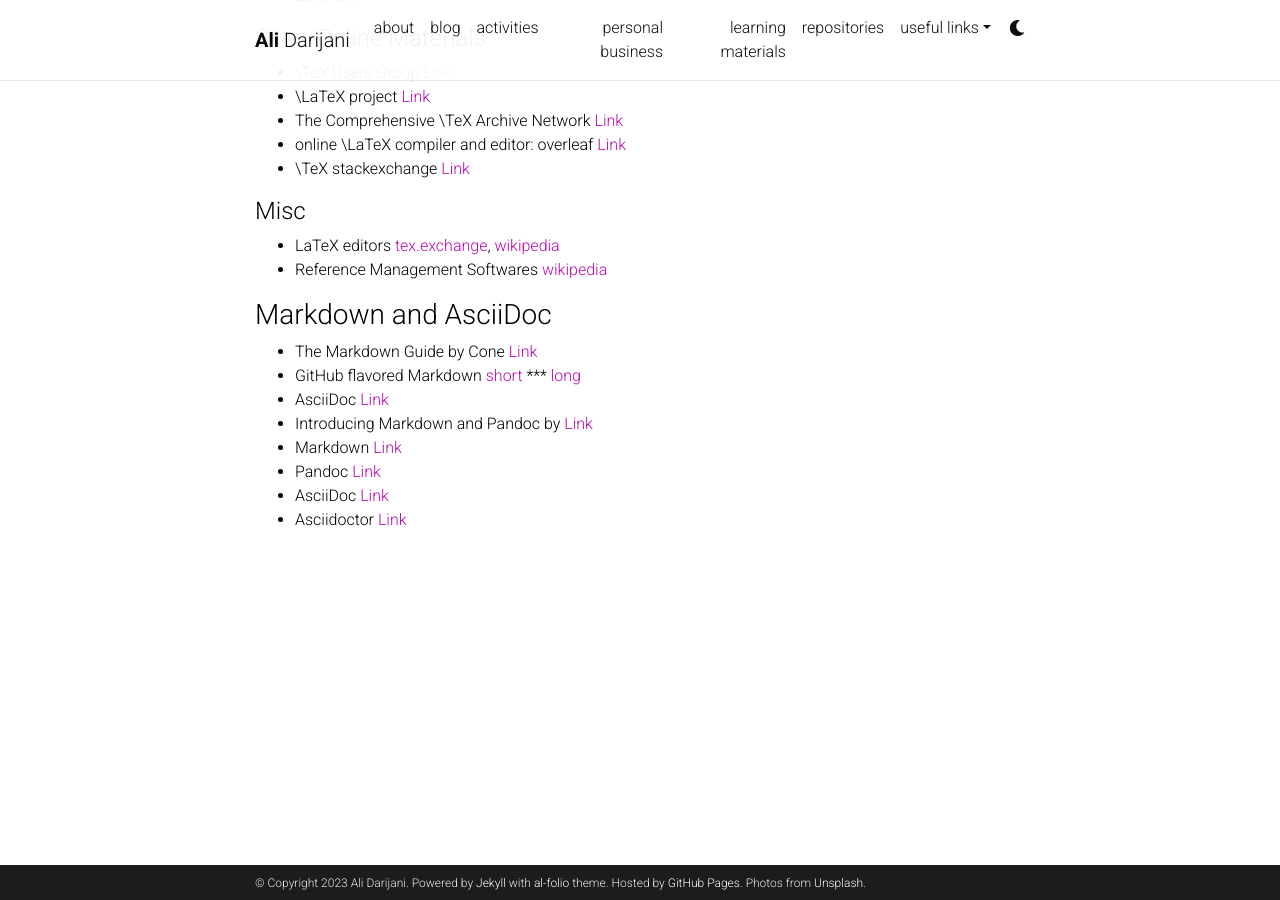
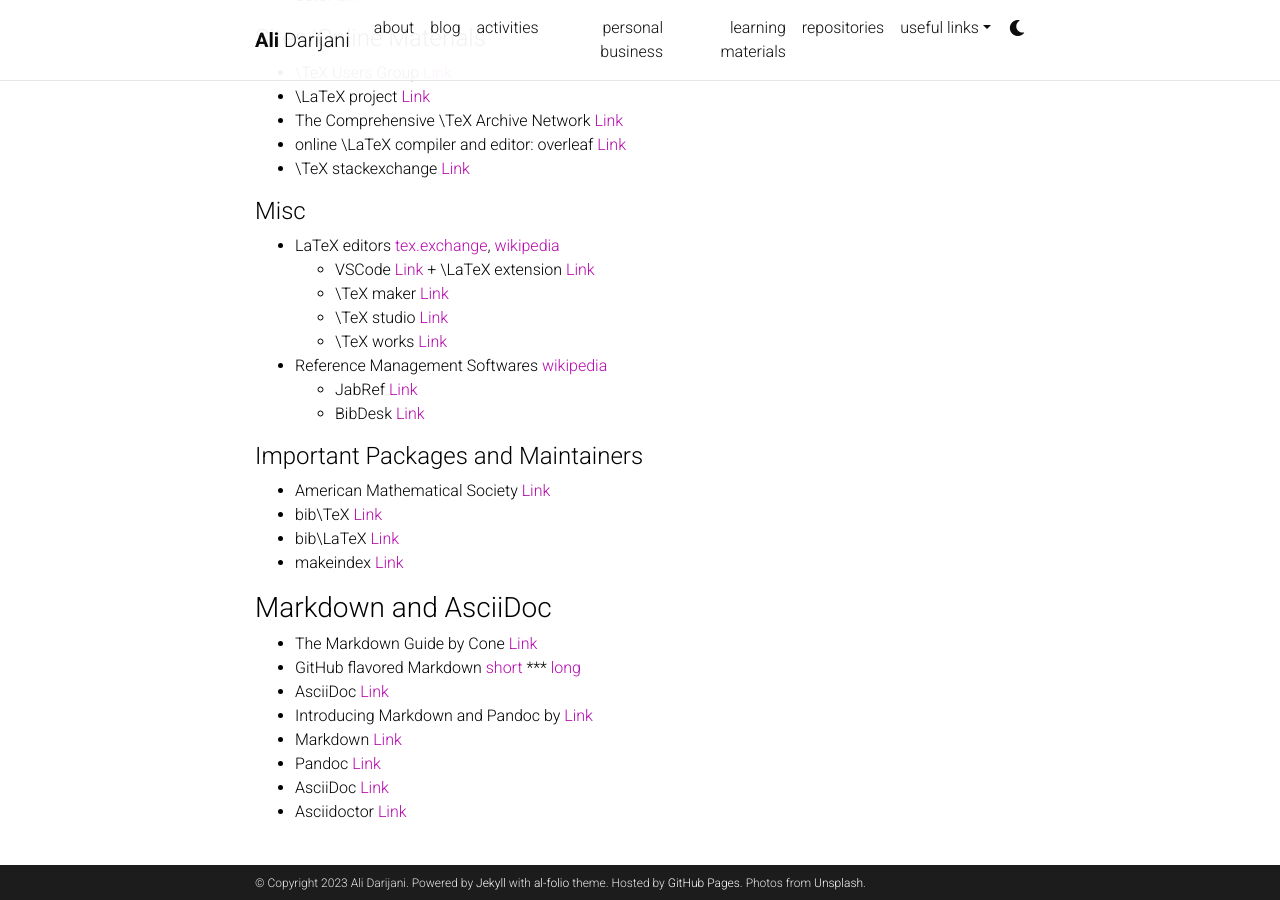
Before and after one commit to adarijani/adarijani.github.io_archived, a Jekyll site: the page built from _projects/t_03_typesetting.md, in a window 1280 px wide and 900 px high, scrolled down 619 px. Built offline with Jekyll 4.4.1, drawn with Linux system fonts in a browser that asks for light colours; comment, search, counter and statistics services are not loaded; a style sheet for code colours, icons or effects is not loaded.

Commit message:
Update t_03_typesetting.md

```diff
--- a/_projects/t_03_typesetting.md
+++ b/_projects/t_03_typesetting.md
@@ -35,7 +35,20 @@ category: teaching
 #### Misc
 
 * LaTeX editors [tex.exchange](https://tex.stackexchange.com/questions/339/latex-editors-ides), [wikipedia](https://en.wikipedia.org/wiki/Comparison_of_TeX_editors)
+   - VSCode [Link](https://code.visualstudio.com/) + \LaTeX extension [Link](https://marketplace.visualstudio.com/items?itemName=James-Yu.latex-workshop)
+   - \TeX maker [Link](https://www.xm1math.net/texmaker/)
+   - \TeX studio [Link](https://www.texstudio.org/)
+   - \TeX works [Link](https://www.tug.org/texworks/)
 * Reference Management Softwares [wikipedia](https://en.wikipedia.org/wiki/Comparison_of_reference_management_software)
+   - JabRef [Link](https://www.jabref.org/)
+   - BibDesk [Link](https://bibdesk.sourceforge.io/)
+
+#### Important Packages and Maintainers
+
+* American Mathematical Society [Link](https://ctan.org/author/ams)
+* bib\TeX [Link](https://ctan.org/pkg/bibtex)
+* bib\LaTeX [Link](https://ctan.org/pkg/biblatex)
+* makeindex [Link](makeindex)
 
 ### Markdown and AsciiDoc
 
```
